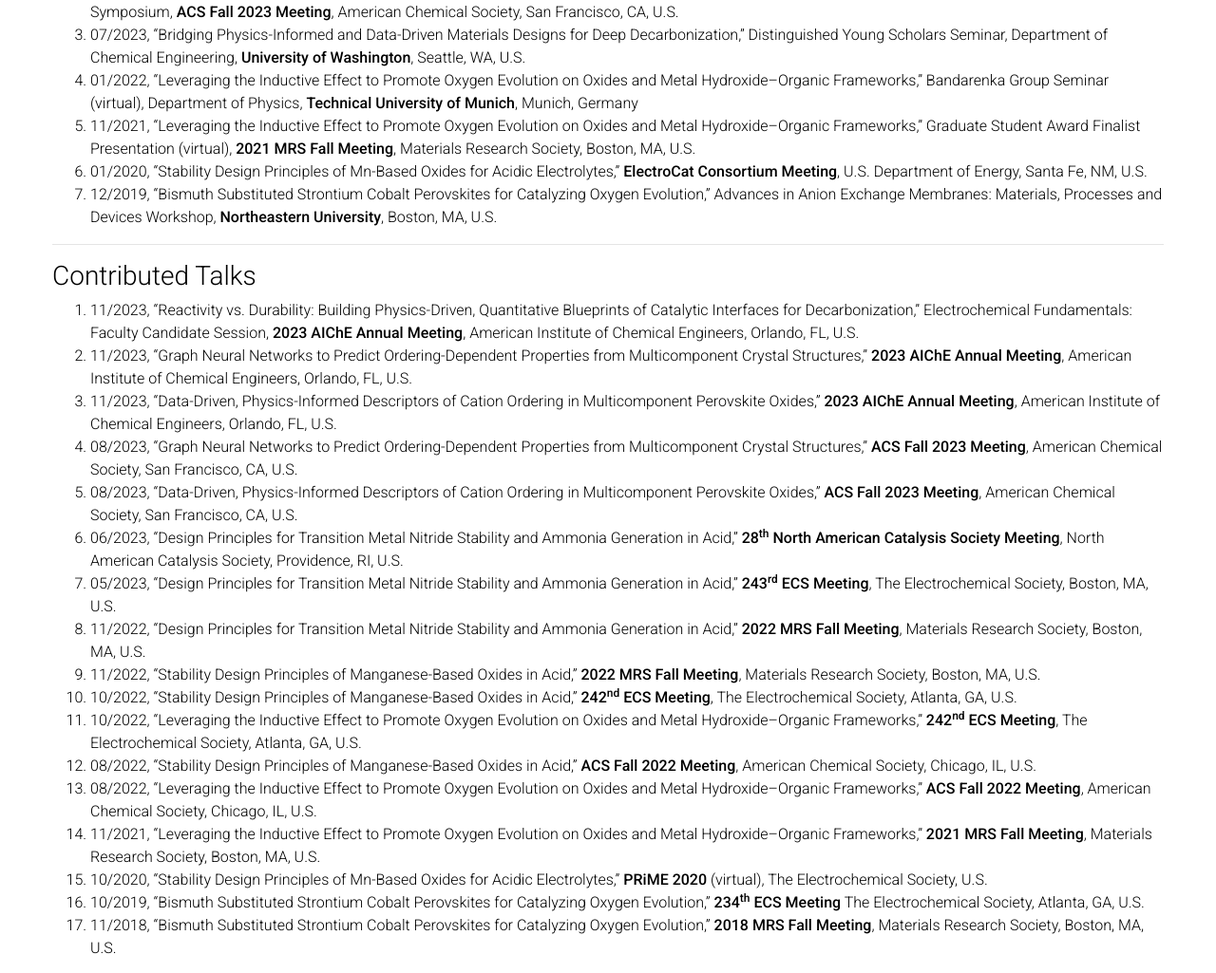
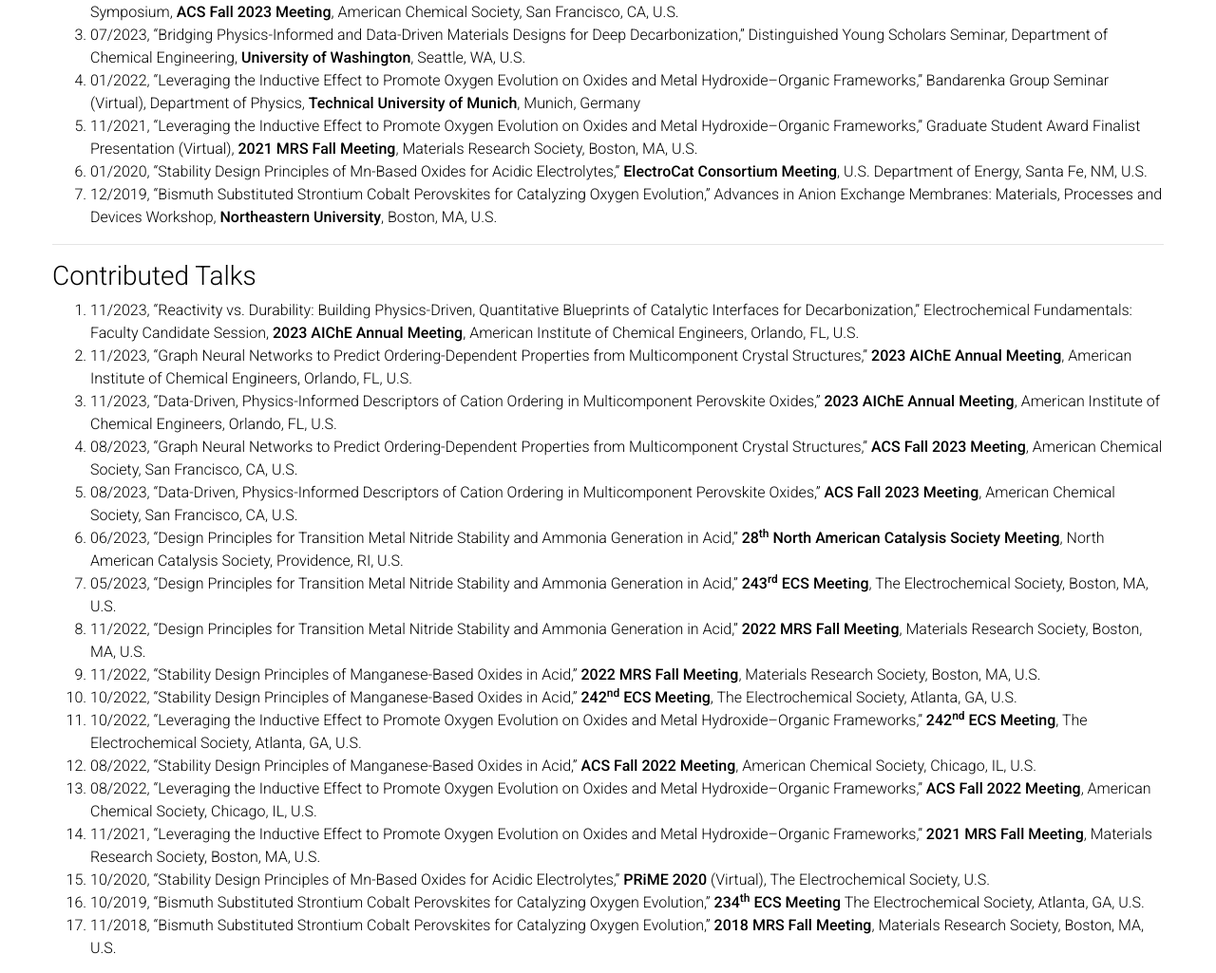
Before and after one commit to jypeng95/jypeng95.github.io, a Jekyll site: the page built from _pages/presentations.md, in a window 1280 px wide and 1400 px high. Shown: the part 297-1322 px from the top of the window at 95% size. Built offline with Jekyll 4.4.1, drawn with Linux system fonts in a browser that asks for light colours; a style sheet for code colours, icons or effects is not loaded.

Commit message:
Minor changes in formatting

```diff
--- a/_pages/presentations.md
+++ b/_pages/presentations.md
@@ -11,8 +11,8 @@
 1. 10/2024, "Bridging Physics-Informed and Data-Driven Materials Designs for Deep Decarbonization," **10<sup>th</sup> IUPAC International Conference on Green Chemistry**, International Union of Pure and Applied Chemistry, Beijing, China
 1. 08/2023, "Reactivity vs. Durability: Building Physics-Driven, Quantitative Blueprints of Catalytic Interfaces for Decarbonization," ENFL Future Investigator Spotlight Symposium, **ACS Fall 2023 Meeting**, American Chemical Society, San Francisco, CA, U.S.
 1. 07/2023, "Bridging Physics-Informed and Data-Driven Materials Designs for Deep Decarbonization," Distinguished Young Scholars Seminar, Department of Chemical Engineering, **University of Washington**, Seattle, WA, U.S.
-1. 01/2022, "Leveraging the Inductive Effect to Promote Oxygen Evolution on Oxides and Metal Hydroxide–Organic Frameworks," Bandarenka Group Seminar (virtual), Department of Physics, **Technical University of Munich**, Munich, Germany
-1. 11/2021, "Leveraging the Inductive Effect to Promote Oxygen Evolution on Oxides and Metal Hydroxide–Organic Frameworks," Graduate Student Award Finalist Presentation (virtual), **2021 MRS Fall Meeting**, Materials Research Society, Boston, MA, U.S.
+1. 01/2022, "Leveraging the Inductive Effect to Promote Oxygen Evolution on Oxides and Metal Hydroxide–Organic Frameworks," Bandarenka Group Seminar (Virtual), Department of Physics, **Technical University of Munich**, Munich, Germany
+1. 11/2021, "Leveraging the Inductive Effect to Promote Oxygen Evolution on Oxides and Metal Hydroxide–Organic Frameworks," Graduate Student Award Finalist Presentation (Virtual), **2021 MRS Fall Meeting**, Materials Research Society, Boston, MA, U.S.
 1. 01/2020, "Stability Design Principles of Mn-Based Oxides for Acidic Electrolytes," **ElectroCat Consortium Meeting**, U.S. Department of Energy, Santa Fe, NM, U.S.
 1. 12/2019, "Bismuth Substituted Strontium Cobalt Perovskites for Catalyzing Oxygen Evolution," Advances in Anion Exchange Membranes: Materials, Processes and Devices Workshop, **Northeastern University**, Boston, MA, U.S.
 
@@ -34,7 +34,7 @@
 1. 08/2022, "Stability Design Principles of Manganese-Based Oxides in Acid," **ACS Fall 2022 Meeting**, American Chemical Society, Chicago, IL, U.S.
 1. 08/2022, "Leveraging the Inductive Effect to Promote Oxygen Evolution on Oxides and Metal Hydroxide–Organic Frameworks," **ACS Fall 2022 Meeting**, American Chemical Society, Chicago, IL, U.S.
 1. 11/2021, "Leveraging the Inductive Effect to Promote Oxygen Evolution on Oxides and Metal Hydroxide–Organic Frameworks," **2021 MRS Fall Meeting**, Materials Research Society, Boston, MA, U.S.
-1. 10/2020, "Stability Design Principles of Mn-Based Oxides for Acidic Electrolytes," **PRiME 2020** (virtual), The Electrochemical Society, U.S.
+1. 10/2020, "Stability Design Principles of Mn-Based Oxides for Acidic Electrolytes," **PRiME 2020** (Virtual), The Electrochemical Society, U.S.
 1. 10/2019, "Bismuth Substituted Strontium Cobalt Perovskites for Catalyzing Oxygen Evolution," **234<sup>th</sup> ECS Meeting** The Electrochemical Society, Atlanta, GA, U.S.
 1. 11/2018, "Bismuth Substituted Strontium Cobalt Perovskites for Catalyzing Oxygen Evolution," **2018 MRS Fall Meeting**, Materials Research Society, Boston, MA, U.S.
 
```
Also changed, not shown: _pages/experience.md (+1 -1 lines).
